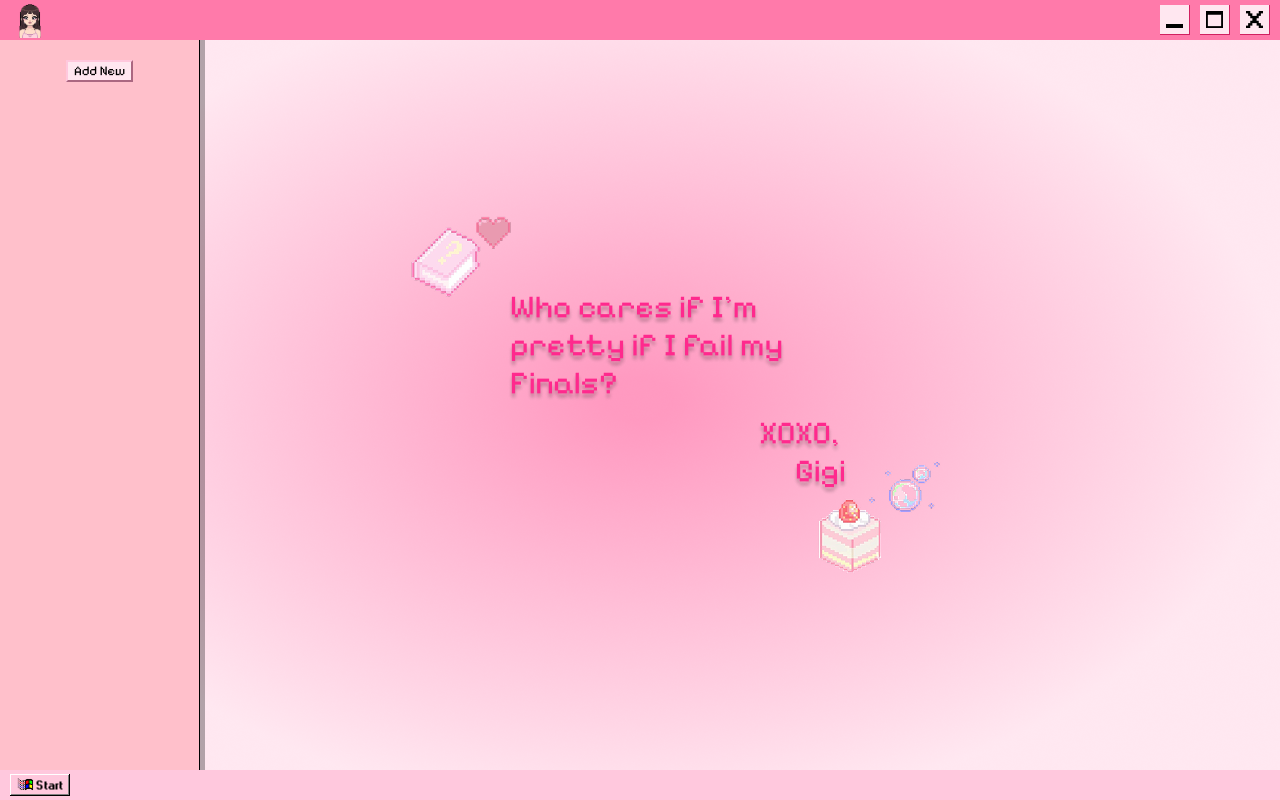
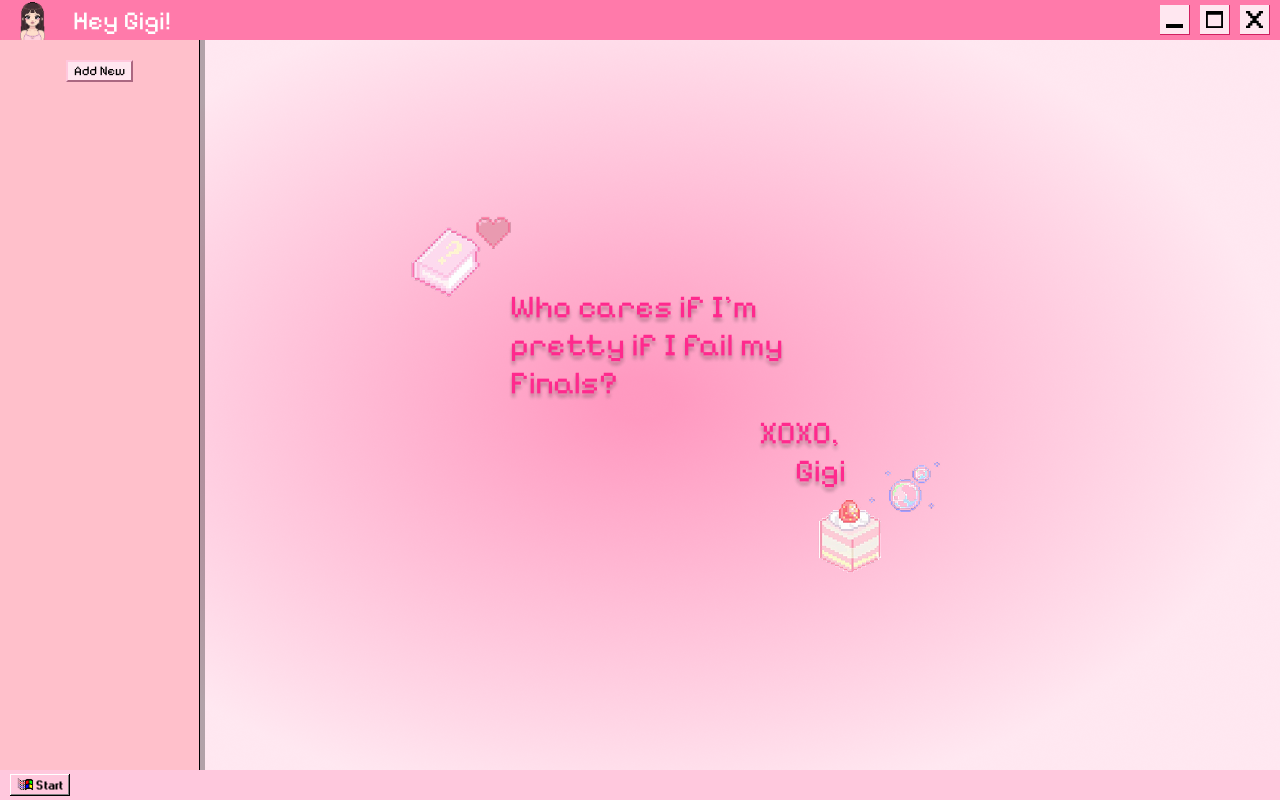
Before and after one commit to jennifertanojo/HeyGigi, a React (Create React App) app in the folder client/: page / in a window 1280 px wide. Built offline with nearby package versions, Linux system fonts and the light colour scheme.

Commit message:
fixed heygigi

```diff
--- a/client/src/App.css
+++ b/client/src/App.css
@@ -27,14 +27,22 @@
 
 #gigiImg {
   margin-top: -5px;
-  height: 100%;
-  margin-right: 8px;
+  height: 45px;
+  width: auto;
+  margin-right: 8px; /* Spacing between image and text */
 }
 
 #heyGigi {
   color: white;
   font-size: 26px;
-  margin-left: -1420px;
+  margin-left: 10px; /* Small space between image and text */
+  white-space: nowrap;
+  width: auto;
+}
+
+#headerLeft {
+  display: flex;
+  align-items: center;
 }
 
 #AppFooter {
--- a/client/src/App.jsx
+++ b/client/src/App.jsx
@@ -39,9 +39,11 @@ function App() {
   return (
     <div className="App">
       <div id="AppHeader">
-        <img id="gigiImg" src={Gigi} alt="Gigi"></img>
-        <p id="heyGigi">Hey Gigi!</p>
-        <img id="buttonsImg" src={buttons} alt="buttons"></img>
+        <div id="headerLeft">
+          <img id="gigiImg" src={Gigi} alt="Gigi" />
+          <p id="heyGigi">Hey Gigi!</p>
+        </div>
+        <img id="buttonsImg" src={buttons} alt="buttons" />
       </div>
       <div id="sidebar">
         {topics.map((topic) => (
```
